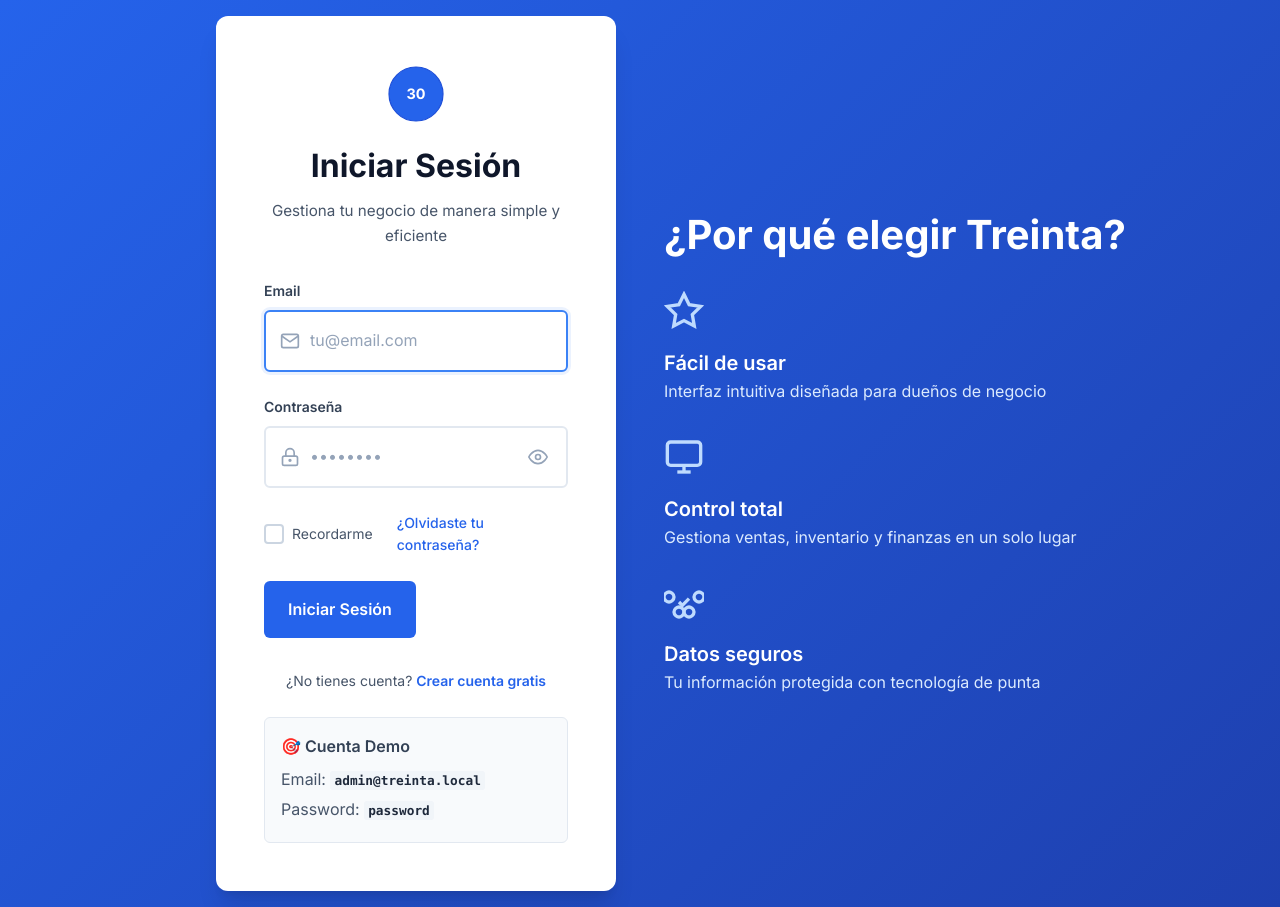
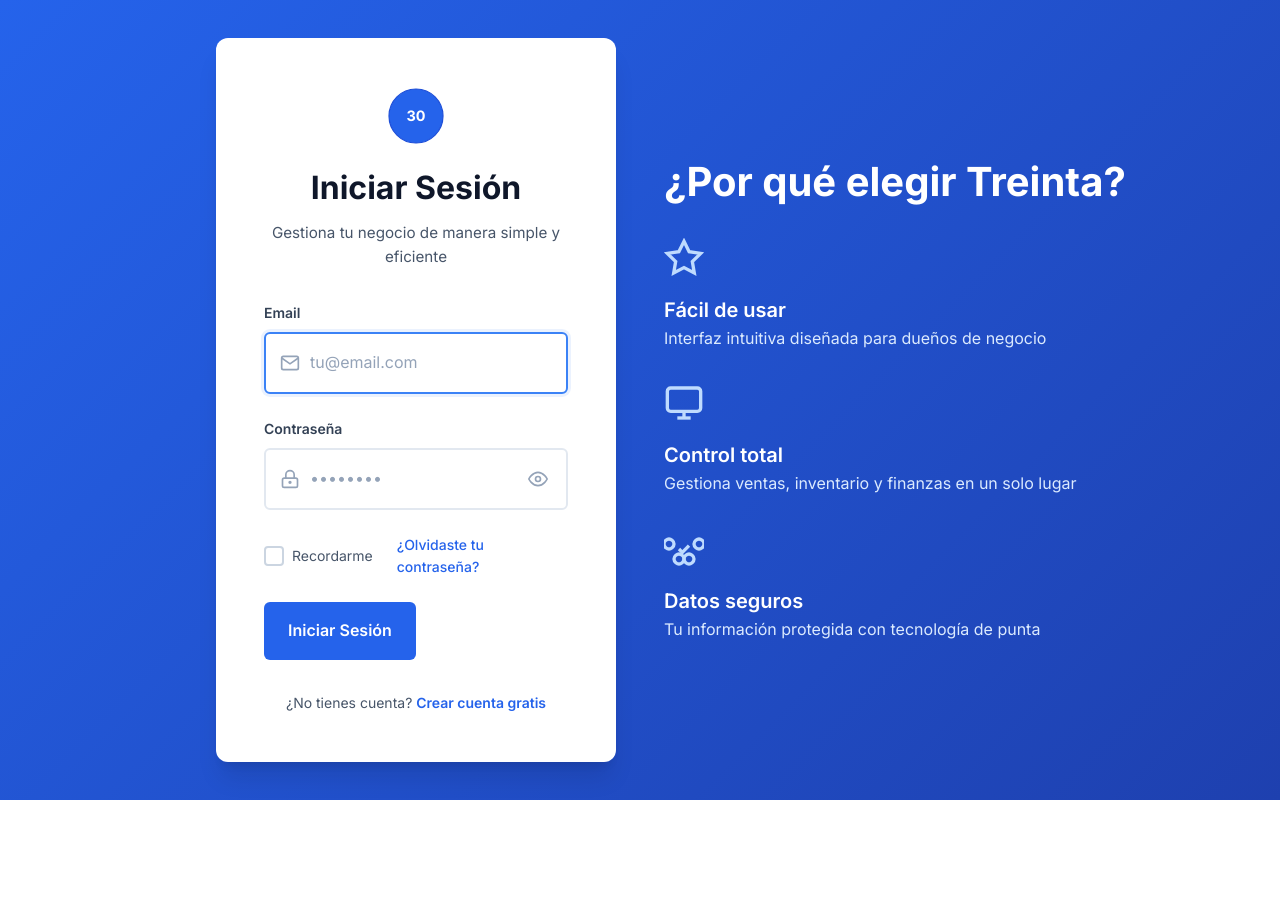
Before and after one commit to Codearlo/sistema_tienda, a PHP site: page /login.php in a window 1280 px wide. After the commit the page ends 800 px from the top, so only its background shows below. Run offline with PHP 8.4, Linux system fonts and the light colour scheme.

Commit message:
Subiendo los archivos

```diff
--- a/login.php
+++ b/login.php
@@ -235,13 +235,6 @@
             <div class="login-footer">
                 <p>¿No tienes cuenta? <a href="register.php" class="register-link">Crear cuenta gratis</a></p>
             </div>
-
-            <!-- Demo credentials -->
-            <div class="demo-credentials">
-                <div class="demo-title">🎯 Cuenta Demo</div>
-                <div class="demo-info">Email: <strong>admin@treinta.local</strong></div>
-                <div class="demo-info">Password: <strong>password</strong></div>
-            </div>
         </div>
 
         <div class="info-section">
```
